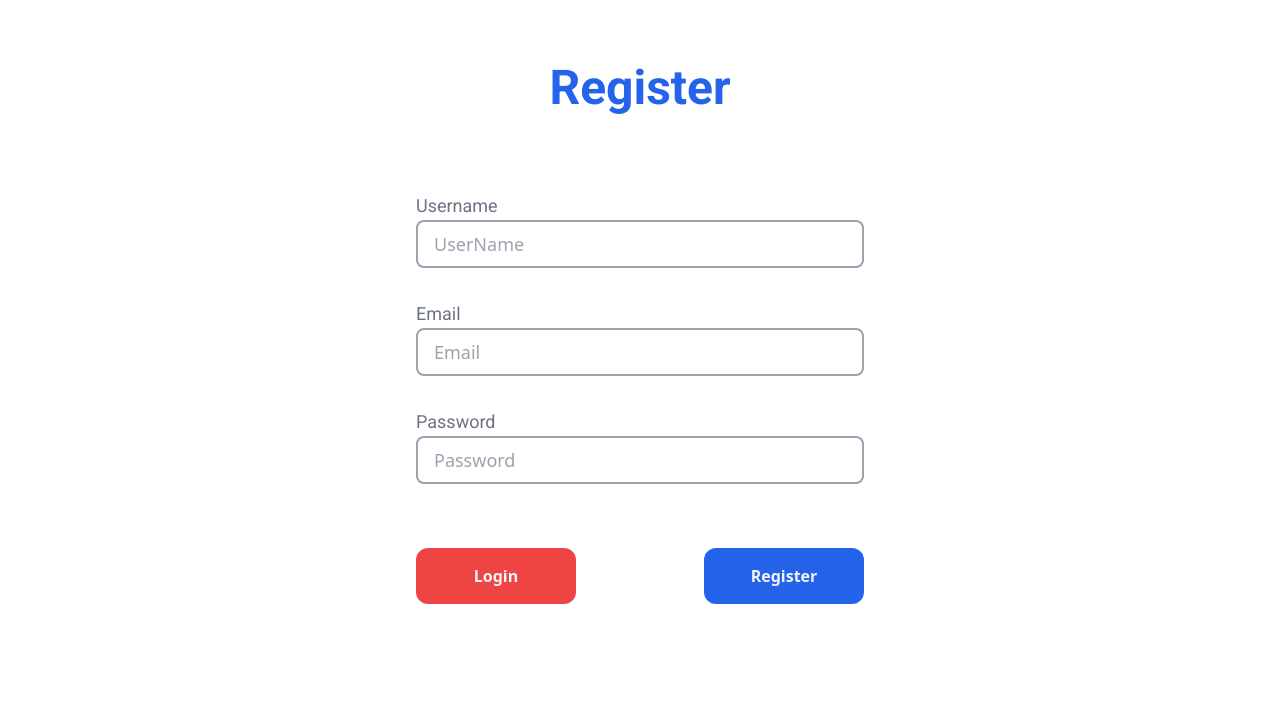
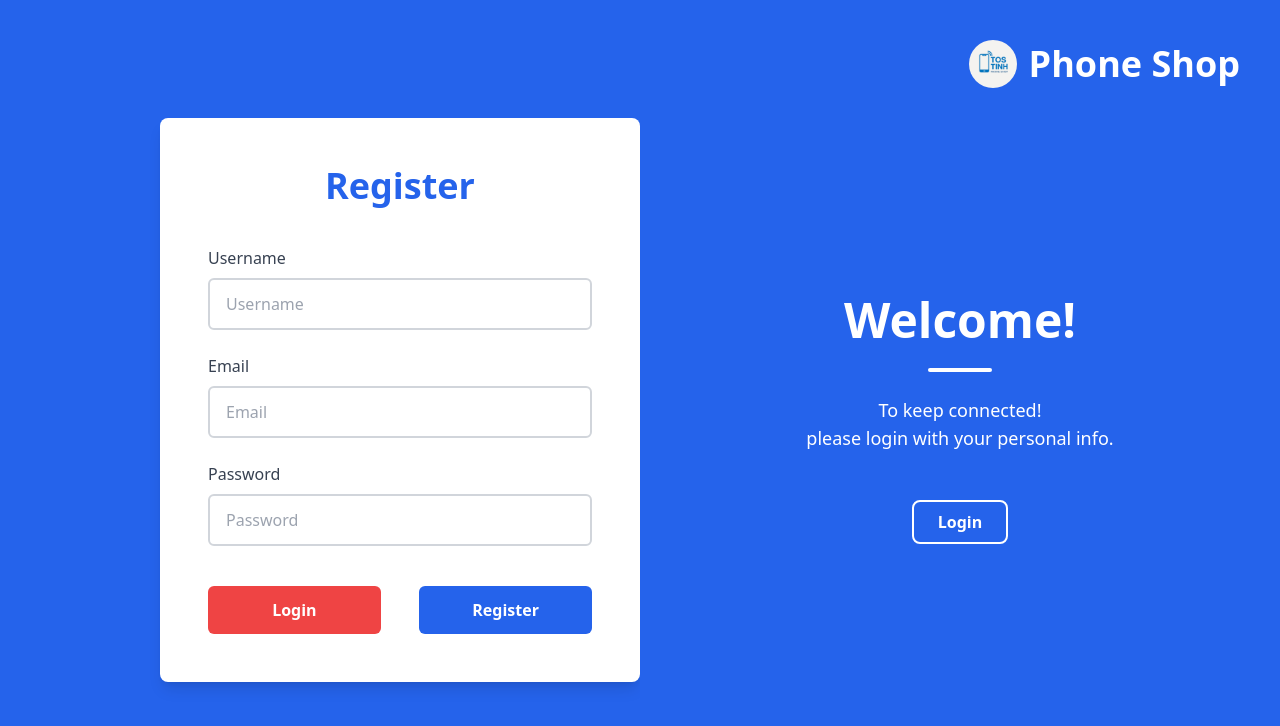
Before and after one commit to satoryuk/pp-phone-shop, a React (Vite) app in the folder Admin-Section/: page /register in a window 1280 px wide. Shown: the top 726 px of the page. Built offline with nearby package versions, Linux system fonts and the light colour scheme.

Commit message:
new update

```diff
--- a/Admin-Section/src/Component/TableOffer.jsx
+++ b/Admin-Section/src/Component/TableOffer.jsx
@@ -245,7 +245,7 @@ const TableOffer = ({ title, items }) => {
               <tr>
                 <td
                   colSpan={7}
-                  className="text-center text-sm sm:text-base py-6"
+                  className="text-center text-sm sm:text-base py-6 text-red-500"
                 >
                   No data available
                 </td>
--- a/Admin-Section/src/Component/TableProduct.jsx
+++ b/Admin-Section/src/Component/TableProduct.jsx
@@ -262,7 +262,7 @@ const TableProduct = ({ title, items, category }) => {
               <tr>
                 <td
                   colSpan={7}
-                  className="text-center text-sm sm:text-base py-6"
+                  className="text-center text-sm sm:text-base py-6 text-red-500"
                 >
                   No data available
                 </td>
--- a/Admin-Section/src/Pages/Auth/Login.jsx
+++ b/Admin-Section/src/Pages/Auth/Login.jsx
@@ -1,6 +1,7 @@
 import { Link, useNavigate } from "react-router-dom";
 import { useState } from "react";
 import { loginFetch } from "../../Fetch/FetchAPI";
+import { logo } from "../../Assets";
 
 const Login = () => {
   const [email, setEmail] = useState("");
@@ -18,68 +19,94 @@ const Login = () => {
 
     try {
       const response = await loginFetch(email, password);
-      // Navigate to the homepage
       console.log(response);
-
       navigate("/dashboard");
     } catch (err) {
       setError(err.message || "An error occurred. Please try again.");
-      console.error("Sign-in failed:", err);
     }
   };
 
   return (
-    <section className="flex flex-col justify-center items-center">
-      <h2 className="font-Roboto font-bold text-center text-blue-600 text-5xl block mt-16">
-        Login
-      </h2>
-      <div className="flex flex-col align-center items-center p-20">
-        <form onSubmit={handleSubmit} className="w-full max-w-md">
-          <label htmlFor="email" className="text-login pr-2">
+    <div className="flex h-screen w-full font-sans">
+      {/* Left Side */}
+      <div className="w-1/2 bg-blue-600 text-white flex flex-col justify-center items-center px-12">
+        <div className="flex items-center gap-3 absolute top-10 left-10">
+          <img src={logo} alt="logo" className="w-12 h-12 rounded-full" />
+          <h1 className="text-4xl font-bold">Phone Shop</h1>
+        </div>
+
+        <h2 className="text-5xl font-bold mb-6 mt-10">Welcome!</h2>
+        <div className="w-16 h-1 bg-white rounded-full mb-6" />
+        <p className="text-center text-lg mb-12">
+          Enter your personal information for log in to management! <br />
+          Or you can register to have an account.
+        </p>
+
+        <Link
+          to="/register"
+          className="border-2 border-white text-white px-6 py-2 rounded-lg font-semibold hover:bg-white hover:text-blue-600 transition"
+        >
+          Register
+        </Link>
+      </div>
+
+      {/* Right Side */}
+      <div className="w-1/2 bg-blue-600 flex justify-center items-center pr-40">
+        <form
+          onSubmit={handleSubmit}
+          className="bg-white p-12 rounded-lg w-full max-w-lg shadow-lg"
+        >
+          <h2 className="text-4xl text-blue-600 font-bold text-center mb-10">
+            Login
+          </h2>
+
+          <label htmlFor="email" className="block mb-2 text-gray-700">
             Email
           </label>
           <input
+            id="email"
             type="email"
-            id="email"
             placeholder="Email"
             value={email}
             onChange={(e) => setEmail(e.target.value)}
-            className="text-lg w-full rounded-lg h-12 p-4 border-2 border-gray-400 mb-8 focus:border-blue-500 focus:outline-none"
+            className="w-full mb-6 px-4 py-3 border-2 border-gray-300 rounded-md focus:outline-none focus:border-blue-500"
             required
           />
 
-          <label htmlFor="password" className="text-login">
+          <label htmlFor="password" className="block mb-2 text-gray-700">
             Password
           </label>
           <input
+            id="password"
             type="password"
-            id="password"
             placeholder="Password"
             value={password}
             onChange={(e) => setPassword(e.target.value)}
-            className="text-lg w-full rounded-lg h-12 p-4 border-2 border-gray-400 mb-6 focus:border-blue-500 focus:outline-none"
+            className="w-full mb-4 px-4 py-3 border-2 border-gray-300 rounded-md focus:outline-none focus:border-blue-500"
             required
           />
 
-          {error && <p className="text-red-500 text-center mb-4">{error}</p>}
+          {error && (
+            <p className="text-red-500 text-sm mb-4 text-center">{error}</p>
+          )}
 
-          <div className="flex justify-between mt-8">
+          <div className="flex justify-between mt-6">
             <button
               type="submit"
-              className="font-bold px-8 py-4 w-40 rounded-xl bg-blue-600 text-gray-100 hover:bg-blue-700 duration-150"
+              className="bg-blue-600 hover:bg-blue-700 text-white font-semibold px-6 py-3 rounded-md w-[45%]"
             >
               Login
             </button>
             <Link
               to="/register"
-              className="font-bold px-8 py-4 w-40 text-center rounded-xl bg-red-500 text-gray-100 hover:bg-red-600 duration-150"
+              className="bg-red-500 hover:bg-red-600 text-white font-semibold px-6 py-3 rounded-md text-center w-[45%]"
             >
               Register
             </Link>
           </div>
         </form>
       </div>
-    </section>
+    </div>
   );
 };
 
--- a/Admin-Section/src/Pages/Auth/Register.jsx
+++ b/Admin-Section/src/Pages/Auth/Register.jsx
@@ -1,6 +1,7 @@
 import { Link, useNavigate } from "react-router-dom";
 import { useState } from "react";
 import { register } from "../../Fetch/FetchAPI";
+import { logo } from "../../Assets";
 
 const Register = () => {
   const [username, setUsername] = useState("");
@@ -8,7 +9,7 @@ const Register = () => {
   const [password, setPassword] = useState("");
   const [error, setError] = useState("");
 
-  const navigation = useNavigate();
+  const navigate = useNavigate();
 
   const handleSignUp = async (event) => {
     event.preventDefault();
@@ -17,68 +18,97 @@ const Register = () => {
       const response = await register({ username, email, password });
       const token = response.data.token;
       localStorage.setItem("Access-token", token);
-      navigation("/dashboard");
+      navigate("/dashboard");
     } catch (error) {
       setError("Something went wrong. Please try again.");
       console.error(error);
     }
   };
+
   return (
-    <section>
-      <h2 className="font-Roboto font-bold text-center text-blue-600 text-5xl block mt-16">
-        Register
-      </h2>
-      <div className="flex flex-col align-center items-center p-20">
-        <form onSubmit={handleSignUp} className="w-full max-w-md">
-          <label className="text-login">Username</label>
+    <div className="flex h-screen w-full font-sans">
+      {/* Left Side - Register Form */}
+      <div className="w-1/2 bg-blue-600 flex justify-center items-center pl-40">
+        <form
+          onSubmit={handleSignUp}
+          className="bg-white p-12 rounded-lg w-full max-w-lg shadow-lg"
+        >
+          <h2 className="text-4xl text-blue-600 font-bold text-center mb-10">
+            Register
+          </h2>
+
+          <label className="block mb-2 text-gray-700">Username</label>
           <input
             type="text"
-            placeholder="UserName"
-            className="text-lg w-full rounded-lg h-12 p-4 border-2 border-gray-400 mb-8 focus:border-blue-500 focus:outline-none"
+            placeholder="Username"
+            className="w-full mb-6 px-4 py-3 border-2 border-gray-300 rounded-md focus:outline-none focus:border-blue-500"
             value={username}
             onChange={(e) => setUsername(e.target.value)}
             required
           />
 
-          <label className="text-login">Email</label>
+          <label className="block mb-2 text-gray-700">Email</label>
           <input
             type="email"
             placeholder="Email"
-            className="text-lg w-full rounded-lg h-12 p-4 border-2 border-gray-400 mb-8 focus:border-blue-500 focus:outline-none"
+            className="w-full mb-6 px-4 py-3 border-2 border-gray-300 rounded-md focus:outline-none focus:border-blue-500"
             value={email}
             onChange={(e) => setEmail(e.target.value)}
             required
           />
 
-          <label className="text-login">Password</label>
+          <label className="block mb-2 text-gray-700">Password</label>
           <input
             type="password"
             placeholder="Password"
-            className="text-lg w-full rounded-lg h-12 p-4 border-2 border-gray-400 mb-8 focus:border-blue-500 focus:outline-none"
+            className="w-full mb-4 px-4 py-3 border-2 border-gray-300 rounded-md focus:outline-none focus:border-blue-500"
             value={password}
             onChange={(e) => setPassword(e.target.value)}
             required
           />
 
-          <p className="text-red-500">{error}</p>
+          {error && (
+            <p className="text-red-500 text-sm mb-4 text-center">{error}</p>
+          )}
 
-          <div className="flex justify-between mt-8">
+          <div className="flex justify-between mt-6">
             <Link
               to="/"
-              className="font-bold px-8 py-4 w-40 text-center rounded-xl bg-red-500 text-gray-100 hover:bg-red-600 duration-150"
+              className="bg-red-500 hover:bg-red-600 text-white font-semibold px-6 py-3 rounded-md w-[45%] text-center"
             >
               Login
             </Link>
             <button
               type="submit"
-              className="font-bold px-8 py-4 w-40 rounded-xl bg-blue-600 text-gray-100 hover:bg-blue-700 duration-150"
+              className="bg-blue-600 hover:bg-blue-700 text-white font-semibold px-6 py-3 rounded-md w-[45%]"
             >
               Register
             </button>
           </div>
         </form>
       </div>
-    </section>
+
+      {/* Right Side - Welcome Message */}
+      <div className="w-1/2 bg-blue-600 text-white flex flex-col justify-center items-center px-12">
+        <div className="flex items-center gap-3 absolute top-10 right-10">
+          <img src={logo} alt="logo" className="w-12 h-12 rounded-full" />
+          <h1 className="text-4xl font-bold">Phone Shop</h1>
+        </div>
+
+        <h2 className="text-5xl font-bold mb-6 mt-10">Welcome!</h2>
+        <div className="w-16 h-1 bg-white rounded-full mb-6" />
+        <p className="text-center text-lg mb-12">
+          To keep connected! <br /> please login with your personal info.
+        </p>
+
+        <Link
+          to="/"
+          className="border-2 border-white text-white px-6 py-2 rounded-lg font-semibold hover:bg-white hover:text-blue-600 transition"
+        >
+          Login
+        </Link>
+      </div>
+    </div>
   );
 };
 
--- a/Admin-Section/src/Section/DashBoard/DashBoadHeader.jsx
+++ b/Admin-Section/src/Section/DashBoard/DashBoadHeader.jsx
@@ -47,7 +47,7 @@ const DashBoardHeader = () => {
 
   return (
     <>
-      <section className="flex justify-between items-center">
+      <section className="flex justify-between items-center pb-2">
         <div className="flex gap-8 items-center">
           <h1 className="green-txt text-xl max-lg:text-lg">
             Listing Order View
--- a/Admin-Section/src/Section/Order/Order_main.jsx
+++ b/Admin-Section/src/Section/Order/Order_main.jsx
@@ -28,8 +28,10 @@ const Order_main = () => {
 
   return (
     <main className="pt-1">
-      <section className="flex justify-between mb-4">
-        <h1 className="green-txt text-4xl max-lg:text-lg">Order</h1>
+      <section className="flex justify-center mb-6">
+        <h1 className="text-blue-600 font-bold font-Roboto text-4xl">
+          Order Inventory
+        </h1>
       </section>
       <section className="grid grid-cols-1 gap-6 lg:grid-cols-2 xl:grid-cols-3 w-full">
         {headerData.map((element) => (
--- a/Admin-Section/src/Section/Product-Conponent/ProductHeader.jsx
+++ b/Admin-Section/src/Section/Product-Conponent/ProductHeader.jsx
@@ -4,8 +4,8 @@ import Model from "../../Utils/Model/Model";
 
 const ProductHeader = () => {
   return (
-    <section className="flex justify-between mb-4">
-      <h1 className="text-gray-600 font-bold font-Roboto text-4xl ">
+    <section className="flex justify-center mb-6">
+      <h1 className="text-blue-600 font-bold font-Roboto text-4xl">
         Product Inventory
       </h1>
     </section>
```
Also changed, not shown: Admin-Section/src/Section/Product/AddProduct.jsx (+0 -12 lines).
